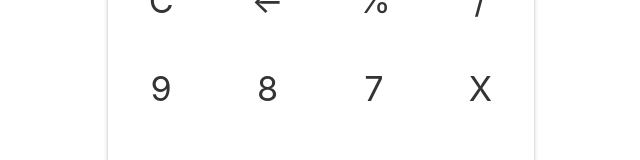
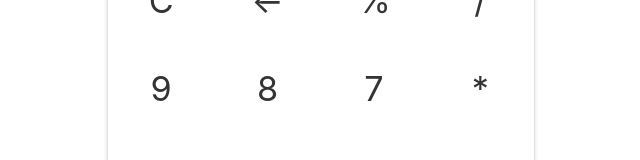
Before and after one commit to stanisworking/react-calculator-app, a React (Create React App) app: page / in a window 1280 px wide. Shown: the part 248-408 px from the top of the page, without its empty margins (319-959 px from the left). Built offline with nearby package versions, Linux system fonts and the light colour scheme.

Commit message:
Fixed multiplication issue

```diff
--- a/src/layout/Calculator/Calculator.js
+++ b/src/layout/Calculator/Calculator.js
@@ -3,7 +3,7 @@ import Screen from './Screen/Screen';
 import Keypad from './Keypad/Keypad';
 
 const BTN_CLEAR = 'C';
-const BTN_OPERATOR = ['+', '-', 'x', '/', '%'];
+const BTN_OPERATOR = ['+', '-', '*', '/', '%'];
 const BTN_EQUAL = '=';
 
 class calculator extends Component {
--- a/src/layout/Calculator/Keypad/Keypad.js
+++ b/src/layout/Calculator/Keypad/Keypad.js
@@ -16,7 +16,7 @@ const keypad = (props) => {
 				<Button onButtonPress={props.onButtonPress}>9</Button>
 				<Button onButtonPress={props.onButtonPress}>8</Button>
 				<Button onButtonPress={props.onButtonPress}>7</Button>
-				<Button onButtonPress={props.onButtonPress}>x</Button>
+				<Button onButtonPress={props.onButtonPress}>*</Button>
 			</KeypadRow>
 			<KeypadRow>
 				<Button onButtonPress={props.onButtonPress}>6</Button>
```
